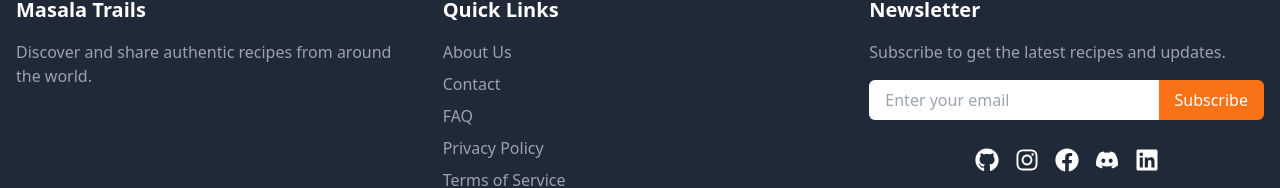
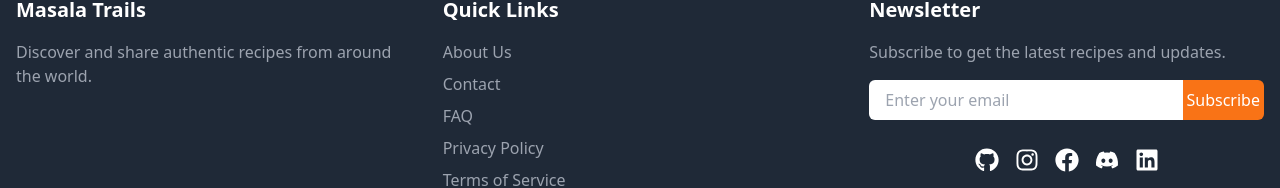
Before and after one commit to sitambhra/Masala-Trails, a React (Vite) app: page /privacy in a window 1280 px wide. Shown: the part 884-1072 px from the top of the page. Built offline with nearby package versions, Linux system fonts and the light colour scheme.

Commit message:
Issue No. #89 Bug Fixed.

```diff
--- a/src/components/Footer.jsx
+++ b/src/components/Footer.jsx
@@ -75,9 +75,9 @@ export default function Footer() {
               <input
                 type="email"
                 placeholder="Enter your email"
-                className="flex-1 px-4 py-2 rounded-l-md text-gray-800"
+                className="flex-1 px-4 py-2 rounded-l-md text-gray-800 md:w-[80%]"
               />
-              <button className="bg-orange-500 px-4 py-2 rounded-r-md hover:bg-orange-600 transition-colors">
+              <button className="bg-orange-500 px-4 md:px-1 py-2 rounded-r-md hover:bg-orange-600 transition-colors">
                 Subscribe
               </button>
             </div>
```
